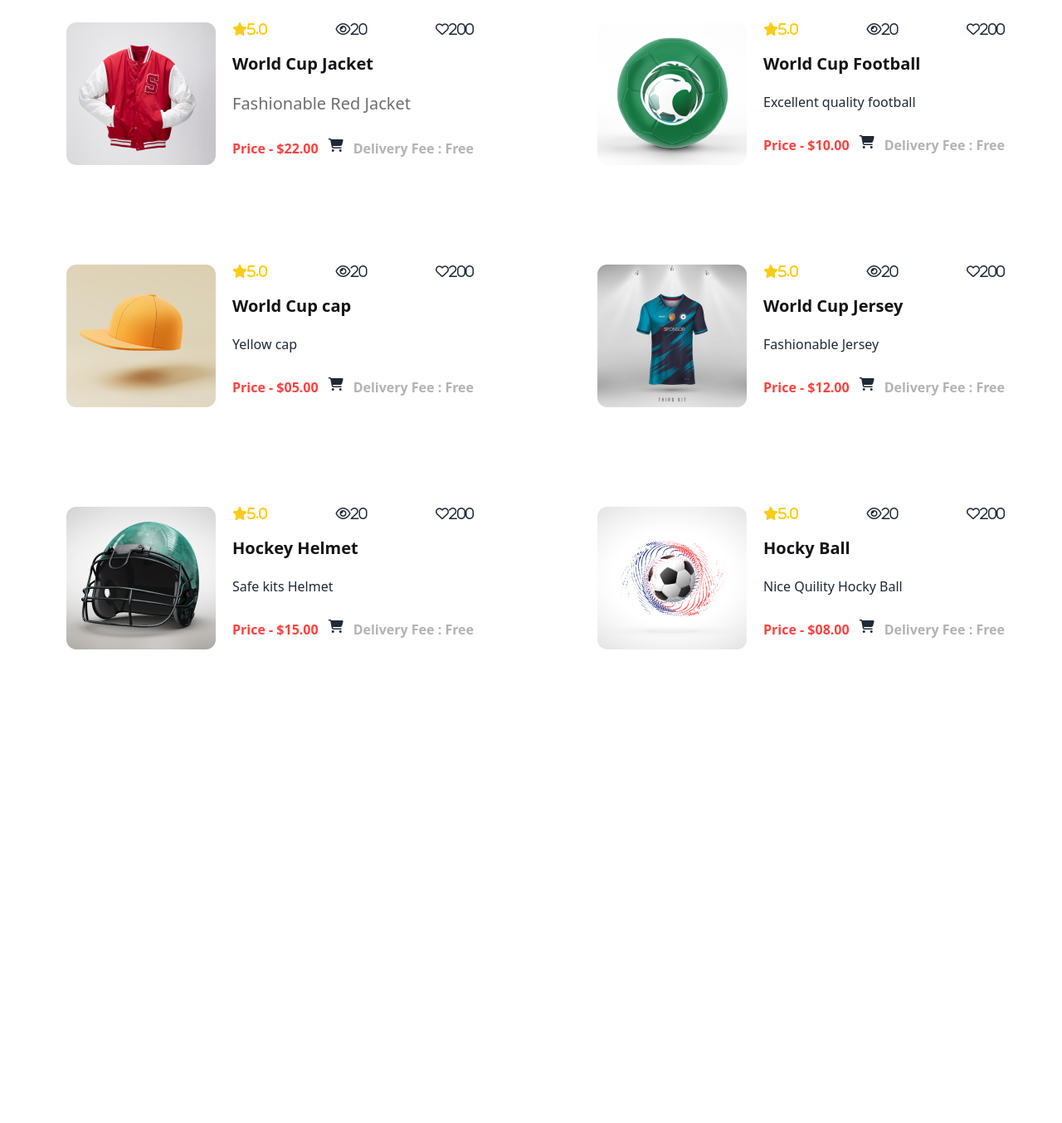
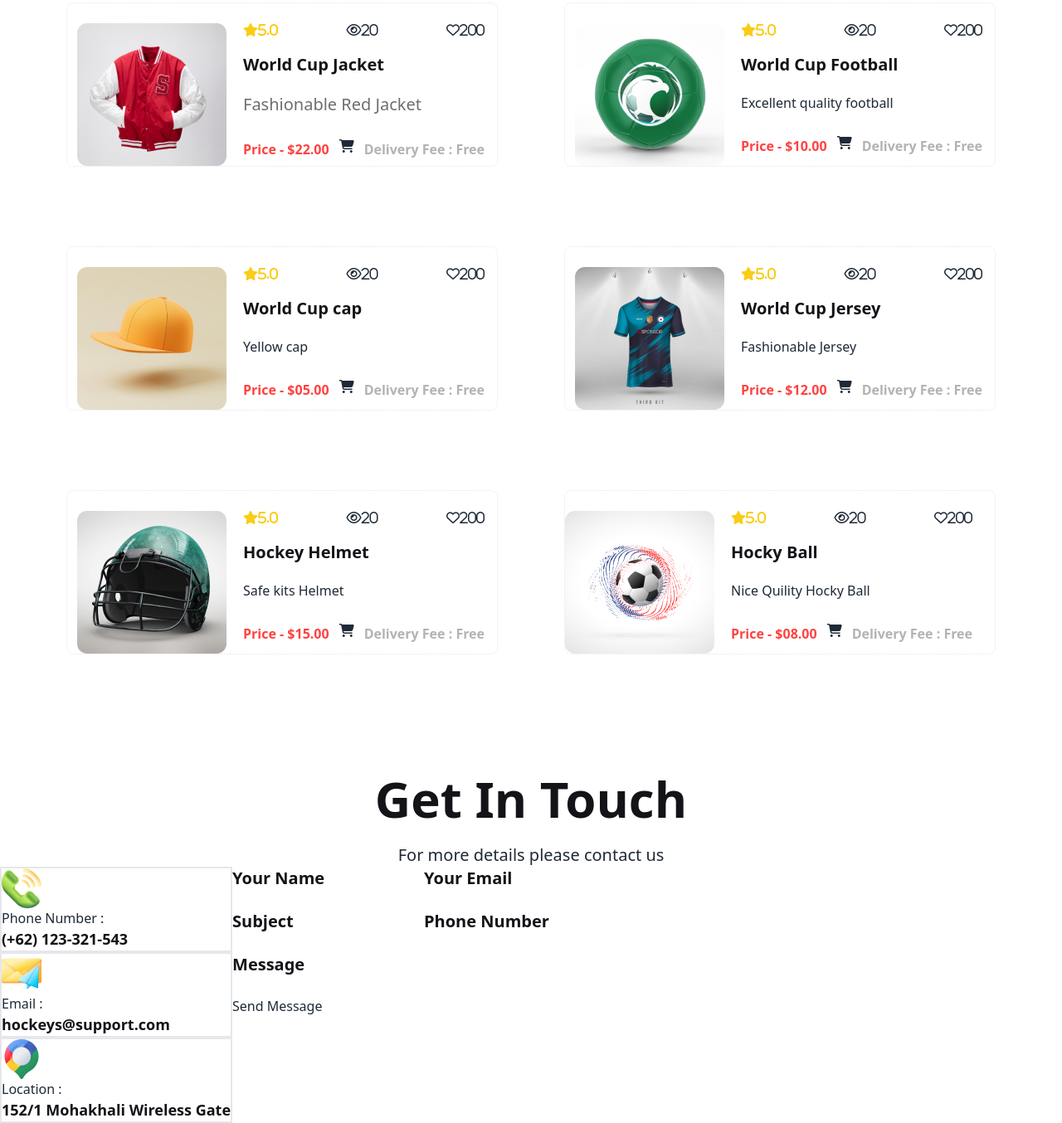
Before and after one commit to AlifRahman123/Hockey-Club, a plain HTML site: page index.html in a window 1280 px wide. Shown: the part 1589-2943 px from the top of the page at 83% size. Before the commit the page ends 2372 px from the top, so only its background shows below. Drawn offline with nearby package versions, Linux system fonts and the light colour scheme.

Commit message:
added contact info

```diff
--- a/index.html
+++ b/index.html
@@ -1,5 +1,6 @@
 <!DOCTYPE html>
 <html lang="en" data-theme="light">
+
 <head>
     <meta charset="UTF-8">
     <meta name="viewport" content="width=device-width, initial-scale=1.0">
@@ -12,20 +13,20 @@
     <link rel="preconnect" href="https://fonts.gstatic.com" crossorigin>
     <link href="https://fonts.googleapis.com/css2?family=Manrope:wght@400;500;600;800&display=swap" rel="stylesheet">
     <style>
-    .font-manrope{
-        font-family:'Manrope', sans-serif;
+        .font-manrope {
+            font-family: 'Manrope', sans-serif;
         }
-
     </style>
     <!-- Font awesome -->
     <script src="https://kit.fontawesome.com/68b555605b.js" crossorigin="anonymous"></script>
 </head>
+
 <body class="font-'Manrope">
     <header>
         <!-- Banner section -->
         <div class="carousel lg:max-h-[80vh] lg:m-20">
             <div id="slide1" class="carousel-item relative w-full">
-              <img src="Images/1.png" class="w-full"/>
+                <img src="Images/1.png" class="w-full" />
                 <div class="absolute flex justify-between transform -translate-y-1/2 left-5 right-5 top-1/2">
                     <a href="#slide4" class="btn btn-circle">❮</a>
                     <a href="#slide2" class="btn btn-circle">❯</a>
@@ -62,7 +63,8 @@
         <section class="mt-20">
             <div>
                 <h3 class="text-center text-6xl text-[#131318] font-bold">Professional Hockeys Club</h3>
-                <p class="text-center text-xl mt-6">All champions are made when nobody is watching.Those who make the most of small opportunities find greater ones.</p>
+                <p class="text-center text-xl mt-6">All champions are made when nobody is watching.Those who make the
+                    most of small opportunities find greater ones.</p>
             </div>
             <div class="lg:flex lg:justify-center gap-40 mt-20">
                 <div class="text-center">
@@ -71,17 +73,20 @@
                     <p class="pt-4">We have well <br>decorated prayer room</p>
                 </div>
                 <div class="text-center">
-                    <div class="radial-progress text-green-500 font-bold" style="--value:95;" role="progressbar">95%</div>
+                    <div class="radial-progress text-green-500 font-bold" style="--value:95;" role="progressbar">95%
+                    </div>
                     <h2 class="text-[#131318] font-bold">Experienced Coach</h2>
                     <p class="pt-4">You will find <br>experienced coach here</p>
                 </div>
                 <div class="text-center">
-                    <div class="radial-progress text-yellow-500 font-bold" style="--value:90;" role="progressbar">90%</div>
+                    <div class="radial-progress text-yellow-500 font-bold" style="--value:90;" role="progressbar">90%
+                    </div>
                     <h2 class="text-[#131318] font-bold">Senior Player</h2>
                     <p class="pt-4">Senior player are<br> here for practice</p>
                 </div>
                 <div class="text-center">
-                    <div class="radial-progress text-blue-500 font-bold" style="--value:80;" role="progressbar">80%</div>
+                    <div class="radial-progress text-blue-500 font-bold" style="--value:80;" role="progressbar">80%
+                    </div>
                     <h2 class="text-[#131318] font-bold">Training Ground</h2>
                     <p class="pt-4">Excellent environment and<br> training ground</p>
                 </div>
@@ -110,14 +115,15 @@
             <h3 class="text-center text-6xl text-[#131318] font-bold">Our New Products</h3>
             <p class="text-center text-xl mt-6">Choose from our best quality and fashionable products</p>
         </div>
-        <section class="grid grid-cols-2">
+        <section class="lg:grid lg:grid-cols-2 mr-20">
             <!-- Product one Jacket -->
-           <div class="flex gap-5 mt-24 ml-20">
+            <div
+                class="flex flex-col lg:flex-row  gap-5 mt-24 ml-20 border border-dotted border-[#0d0d121A] rounded-lg">
                 <div>
-                <img class="mt-6" src="Images/5.png" alt="">
+                    <img class="mt-6 pl-3" src="Images/5.png" alt="">
                 </div>
                 <div>
-                <div class="flex justify-between mt-6">
+                    <div class="flex lg:justify-between mt-6">
                         <i class="fa-solid fa-star text-yellow-400">5.0</i>
                         <i class="fa-regular fa-eye">20</i>
                         <i class="fa-regular fa-heart">200</i>
@@ -134,9 +140,9 @@
                 </div>
             </div>
             <!-- Product Two Football -->
-           <div class="flex gap-5 mt-24 ml-20">
+            <div class="flex gap-5 mt-24 ml-20 border border-dotted border-[#0d0d121A] rounded-lg">
                 <div>
-                <img class="mt-6" src="Images/6.png" alt="">
+                    <img class="mt-6 pl-3" src="Images/6.png" alt="">
                 </div>
                 <div>
                     <div class="flex justify-between mt-6">
@@ -156,9 +162,9 @@
                 </div>
             </div>
             <!-- Product three cap -->
-           <div class="flex gap-5 mt-24 ml-20">
+            <div class="flex gap-5 mt-24 ml-20 border border-dotted border-[#0d0d121A] rounded-lg">
                 <div>
-                <img class="mt-6" src="Images/7.png" alt="">
+                    <img class="mt-6 pl-3" src="Images/7.png" alt="">
                 </div>
                 <div>
                     <div class="flex justify-between mt-6">
@@ -178,9 +184,9 @@
                 </div>
             </div>
             <!-- Product four jersey -->
-           <div class="flex gap-5 mt-24 ml-20">
+            <div class="flex gap-5 mt-24 ml-20 border border-dotted border-[#0d0d121A] rounded-lg">
                 <div>
-                <img class="mt-6" src="Images/8.png" alt="">
+                    <img class="mt-6 pl-3" src="Images/8.png" alt="">
                 </div>
                 <div>
                     <div class="flex justify-between mt-6">
@@ -200,9 +206,9 @@
                 </div>
             </div>
             <!-- Product five helmet -->
-           <div class="flex gap-5 mt-24 ml-20">
+            <div class="flex gap-5 mt-24 ml-20 border border-dotted border-[#0d0d121A] rounded-lg">
                 <div>
-                <img class="mt-6" src="Images/9.png" alt="">
+                    <img class="mt-6 pl-3" src="Images/9.png" alt="">
                 </div>
                 <div>
                     <div class="flex justify-between mt-6">
@@ -222,7 +228,7 @@
                 </div>
             </div>
             <!-- Product six ball -->
-           <div class="flex gap-5 mt-24 ml-20">
+            <div class="flex gap-5 mt-24 ml-20 border border-dotted border-[#0d0d121A] rounded-lg">
                 <div>
                     <img class="mt-6" src="Images/10.png" alt="">
                 </div>
@@ -244,6 +250,64 @@
                 </div>
             </div>
         </section>
+        <!-- Get in touch section -->
+        <div class="mt-36">
+            <h3 class="text-center text-6xl text-[#131318] font-bold">Get In Touch</h3>
+            <p class="text-center text-xl mt-6">For more details please contact us</p>
+        </div>
+        <section>
+            <!-- Contact info section -->
+            <div class="flex">
+               <div>
+                <div class="border border-2">
+                    <img src="Images/Group 1171275317.png" alt="">
+                    <p>Phone Number :</p>
+                    <p class="text-[#131318] font-bold text-[18px]">(+62) 123-321-543</p>
+                </div>
+                <div class="border border-2">
+                    <img src="Images/Group 1171275318.png" alt="">
+                    <p>Email : </p>
+                    <p class="text-[#131318] font-bold text-[18px]">hockeys@support.com</p>
+                </div>
+                <div class="border border-2">
+                    <img src="Images/Group 1171275321.png" alt="">
+                    <p>Location : </p>
+                    <p class="text-[#131318] font-bold text-[18px]">152/1 Mohakhali Wireless Gate</p>
+                </div>
+               </div>
+                <!-- Input section -->
+                <div class="flex">
+                    <div>
+                        <div>
+                            <h2 class="text-[#131318] text-xl font-bold">Your Name</h2>
+                            <input type="Enter your full name">
+                        </div>
+                        <div>
+                            <h2 class="text-[#131318] text-xl font-bold">Subject</h2>
+                            <input type="Enter your subject">
+                        </div>
+                        <div>
+                            <h2 class="text-[#131318] text-xl font-bold">Message</h2>
+                            <input type="Write your message">
+                        </div>
+                        <div>
+                            <button>Send Message</button>
+                        </div>
+                    </div>
+                    <div>
+                        <div>
+                            <h2 class="text-[#131318] text-xl font-bold">Your Email</h2>
+                            <input type="Enter your email">
+                        </div>
+                        <div>
+                            <h2 class="text-[#131318] text-xl font-bold">Phone Number</h2>
+                            <input type="Enter your phone number">
+                        </div>
+                    </div>
+                </div>
+            </div>
+        </section>
+
 
 
     </main>
@@ -253,4 +317,5 @@
 
     </footer>
 </body>
+
 </html>
```
Lines whose indentation alone changed are shown as unchanged.
